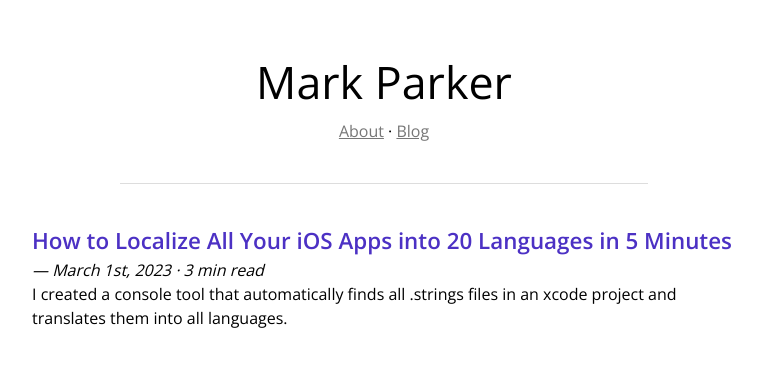
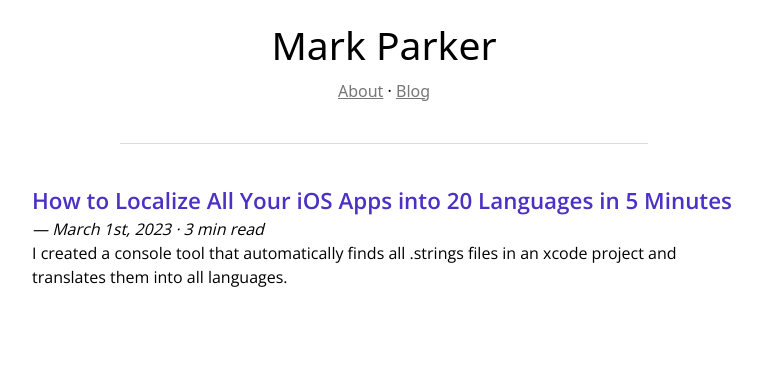
Before and after one commit to MarkParker5/markparker.me, a Next.js app: page /blog in a window 1280 px wide. Shown: the top 366 px of the page, without its empty margins (256-1018 px from the left). Built offline with nearby package versions, Linux system fonts and the light colour scheme.

Commit message:
improve article page

```diff
--- a/src/components/article-layout.tsx
+++ b/src/components/article-layout.tsx
@@ -3,10 +3,10 @@ import { Separator } from './separator'
 import { PropsWithChildren } from 'react'
 
 export const ArticleLayout = (props: PropsWithChildren<unknown>) => (
-  <div className="font-serif mx-auto" style={{ maxWidth: '90%', width: '44rem' }}>
+  <div className="mx-auto" style={{ maxWidth: '90%', width: '44rem' }}>
     <header>
       <Link href="/">
-        <h1 className="text-center block mt-12 mb-1 text-5xl">Mark Parker</h1>
+        <h1 className="text-center block mt-4 mb-1 text-4xl">Mark Parker</h1>
       </Link>
       <div className="text-center">
         <Link style={1} href="/">
--- a/src/components/article.tsx
+++ b/src/components/article.tsx
@@ -59,13 +59,9 @@ export function ArticleComponent({ article, children }: Props) {
 
       {<TwitterTweetButton text={article.title} path={router.asPath} />}
 
-      <Link style={1} href="/blog">
-        {'<'} Back to the list
-      </Link>
-
-      <div className="mb-12">
-        <h1 className="text-5xl leading-tight">{article.title}</h1>
-        <div className="italic">Published on {article.date_pretty} · {article.read_time} read</div>
+      <div className="mb-3">
+        <h1 className="text-3xl leading-tight font-bold">{article.title}</h1>
+        <div className="italic mt-2 text-l opacity-50">Published on {article.date_pretty} · {article.read_time} read</div>
       </div>
 
       <div className="markdown mb-10">{children}</div>
--- a/styles/globals.css
+++ b/styles/globals.css
@@ -31,11 +31,15 @@
 }
 .markdown p {
     margin: 15px 0;
+    font-size: 1.1rem;
+    font-weight: 400;
 }
 .markdown ul,
 .markdown ol {
     margin-top: 5px;
     padding-left: 40px;
+    font-size: 1.1rem;
+    font-weight: 400;
 }
 .markdown ul li {
     list-style-type: disc;
```
